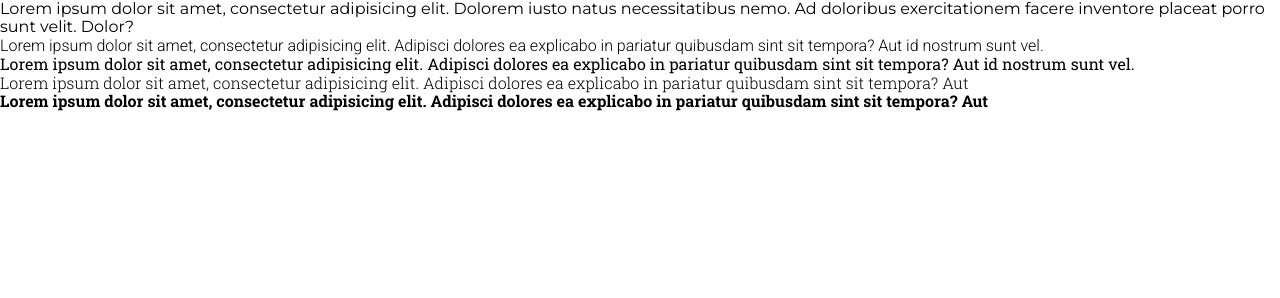
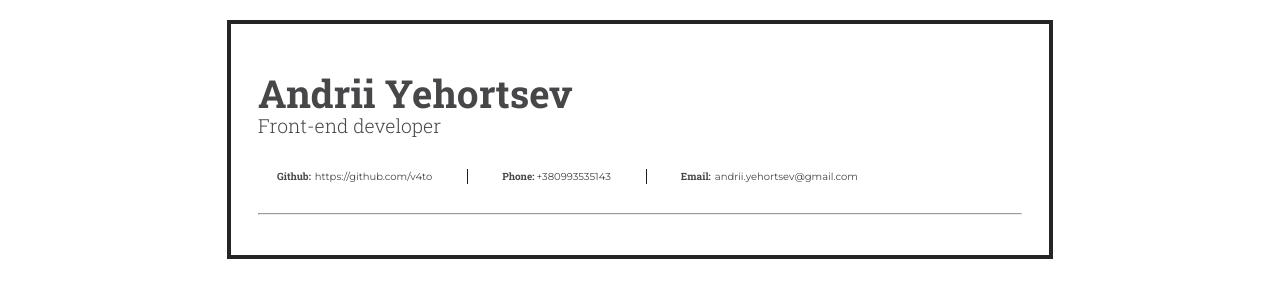
Before and after one commit to v4to/personal-resume, a website: page src/index.html in a window 1280 px wide. Drawn offline with nearby package versions, Linux system fonts and the light colour scheme; files that its build step writes are made by us from their sources.

Commit message:
Finished resume title and resume contacts blocks

```diff
--- a/src/index.html
+++ b/src/index.html
@@ -9,21 +9,47 @@
         <link rel = "stylesheet" href = "style/style.min.css" type = "text/css">
     </head>
     <body>
+
         <div style = "display: none">
             <include src = "dist/img/sprite.svg"></include>
         </div>
-        <p class = "first">Lorem ipsum dolor sit amet, consectetur adipisicing elit. Dolorem iusto natus necessitatibus nemo. Ad doloribus exercitationem facere
-            inventore
-            placeat porro sunt velit. Dolor?</p>
-        <p class = "third">Lorem ipsum dolor sit amet, consectetur adipisicing elit. Adipisci dolores ea explicabo in pariatur quibusdam sint sit tempora? Aut
-            id
-            nostrum
-            sunt vel.</p>
-        <p class = "fourth">Lorem ipsum dolor sit amet, consectetur adipisicing elit. Adipisci dolores ea explicabo in pariatur quibusdam sint sit tempora? Aut
-            id
-            nostrum
-            sunt vel.</p>
-        <p class = "fifth">Lorem ipsum dolor sit amet, consectetur adipisicing elit. Adipisci dolores ea explicabo in pariatur quibusdam sint sit tempora? Aut
-        <p class = "sixth">Lorem ipsum dolor sit amet, consectetur adipisicing elit. Adipisci dolores ea explicabo in pariatur quibusdam sint sit tempora? Aut
+        <div class = "container">
+            <div class = "resume">
+                <section class = "resume-title">
+                    <h1 class = "resume-title__name">Andrii Yehortsev</h1>
+                    <p class = "resume-title__position">Front-end developer</p>
+                </section>
+                <ul class = "resume-contacts">
+                    <li class = "resume-contacts__item">
+                        <svg class = "resume-contacts__icon">
+                            <use xlink:href = "#icon-github"></use>
+                        </svg>
+                        Github:
+                        <p class = "resume-contacts__description">
+                            <a class = "resume-contacts__link" href = "https://github.com/v4to" target = "_blank">https://github.com/v4to</a>
+                        </p>
+                    </li>
+                    <li class = "resume-contacts__item">
+                        <svg class = "resume-contacts__icon">
+                            <use xlink:href = "#icon-phone"></use>
+                        </svg>
+                        Phone:
+                        <p class = "resume-contacts__description">
+                            +380993535143
+                        </p>
+                    </li>
+                    <li class = "resume-contacts__item">
+                        <svg class = "resume-contacts__icon">
+                            <use xlink:href = "#icon-email"></use>
+                        </svg>
+                        Email:
+                        <p class = "resume-contacts__description">
+                            <a class = "resume-contacts__link" href = "mailto:name@mydomain.com">andrii.yehortsev@gmail.com</a>
+                        </p>
+                    </li>
+                </ul>
+                <hr>
+            </div>
+        </div>
     </body>
 </html>
--- a/src/sass/_vars.scss
+++ b/src/sass/_vars.scss
@@ -3,3 +3,5 @@ $montserrat: 'Montserrat', sans-serif;
 $roboto: 'Roboto', sans-serif;
 $light: 300;
 $bold: 700;
+$mainColor: #474648;
+$black: #1e1f1f;
--- /dev/null
+++ b/src/sass/blocks/resume-contacts.scss
@@ -0,0 +1,42 @@
+.resume-contacts {
+  display: flex;
+  margin-bottom: scale(86);
+}
+
+.resume-contacts__item {
+  align-items: center;
+  display: flex;
+  font-family: $robotoSlab;
+  font-size: 10px;
+  font-weight: $bold;
+}
+
+.resume-contacts__item + .resume-contacts__item {
+  border-left: 1px solid $black;
+  margin-left: 35px;
+  padding-left: scale(45);
+}
+
+.resume-contacts__title {
+  font-weight: $bold;
+}
+
+.resume-contacts__link,
+.resume-contacts__description {
+  color: $mainColor;
+  font-family: $montserrat;
+  font-size: 10px;
+  font-weight: normal;
+  margin-left: 2px;
+}
+
+.resume-contacts__link:hover {
+  color: #868588;
+  text-decoration: underline;
+}
+
+.resume-contacts__icon {
+  height: 15px;
+  margin-right: 4px;
+  width: 15px;
+}
--- /dev/null
+++ b/src/sass/blocks/resume-title.scss
@@ -0,0 +1,18 @@
+.resume-title {
+  margin-bottom: 30px;
+}
+
+.resume-title__name {
+  font-family: $robotoSlab;
+  font-size: scale(116);
+  font-weight: $bold;
+  line-height: scale(114);
+}
+
+.resume-title__position {
+  font-family: $robotoSlab;
+  font-size: scale(58);
+  font-weight: $light;
+  line-height: scale(82);
+
+}
--- a/src/sass/common.scss
+++ b/src/sass/common.scss
@@ -1,35 +1,24 @@
 body {
+  color: $mainColor;
   font-family: $montserrat;
-  font-family: $roboto;
-  font-family: $robotoSlab;
-  font-weight: $light;
-  font-weight: $bold;
+  font-size: scale(41);
+  line-height: 1.2;
   margin: 0;
   padding: 0;
 }
 
-.first {
-  font-family: $montserrat;
-  font-weight: normal;
+.container {
+  margin: 0 auto;
+  max-width: scale(2476);
+  padding: scale(60);
 }
 
-.third {
-  font-family: $roboto;
-  font-weight: $light;
+.resume {
+  border: 4px solid #252525;
+  padding: scale(150) scale(80) scale(100);
+
 }
 
-.fourth {
-  font-family: $robotoSlab;
-
-  font-weight: normal;
+hr {
+  background-color: $black;
 }
-
-.fifth {
-  font-family: $robotoSlab;
-  font-weight: $light;
-}
-
-.sixth {
-  font-family: $robotoSlab;
-  font-weight: $bold;
-}
--- a/src/sass/reset.scss
+++ b/src/sass/reset.scss
@@ -16,3 +16,7 @@ output, ruby, section, summary, time, mark, audio, video {
 ul, ol {
   list-style-type: none;
 }
+
+a {
+  text-decoration: none;
+}
--- a/src/sass/style.scss
+++ b/src/sass/style.scss
@@ -4,3 +4,5 @@
 @import "normalize";
 @import "reset";
 @import "common";
+@import "./blocks/resume-title";
+@import "./blocks/resume-contacts";
```
Also changed, not shown: src/icons/icon-email.svg (added), src/icons/icon-github.svg (added), src/icons/icon-phone.svg (added).
